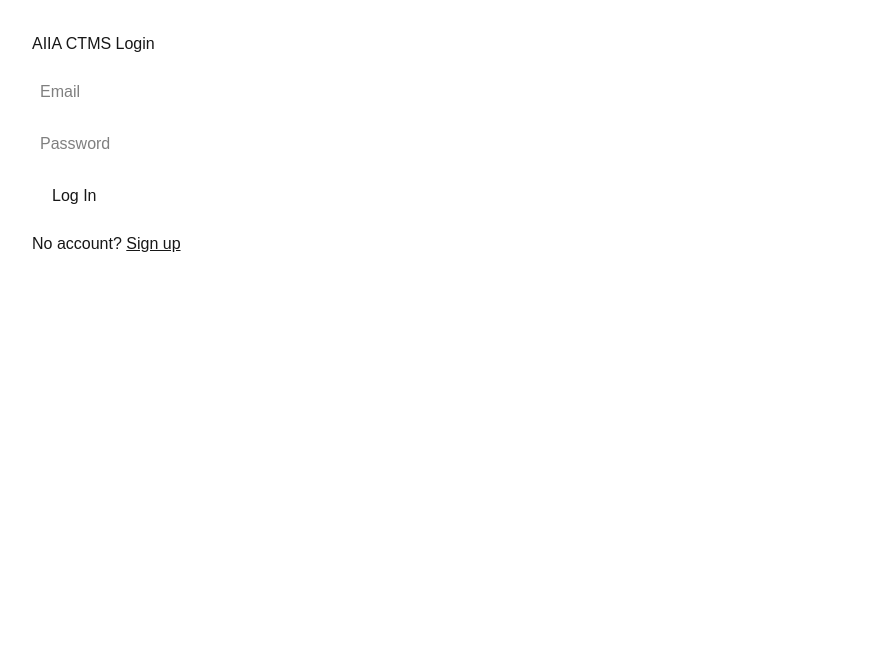
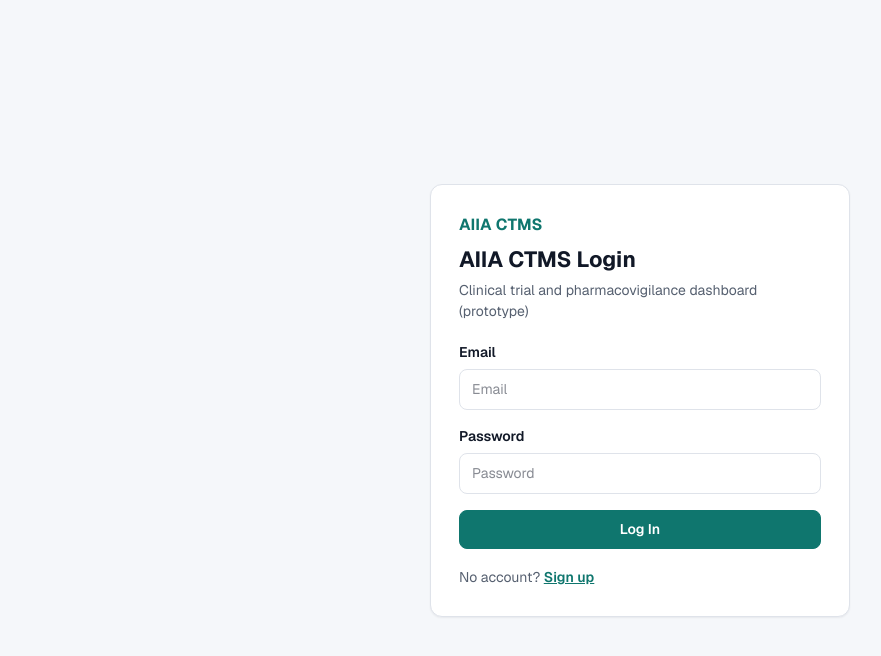
Before and after one commit to kalyan-2006-prog/SIH26046-DEV-RUSH-, a Next.js app in the folder devrush-ctms/: page /login in a window 1280 px wide. Shown: the top 656 px of the page, without its empty margins (0-881 px from the left). Built offline with nearby package versions, Linux system fonts and the light colour scheme; no server answers.

Commit message:
UI redesign: login page

```diff
--- a/devrush-ctms/app/login/page.tsx
+++ b/devrush-ctms/app/login/page.tsx
@@ -37,20 +37,37 @@
     }
   };
 
-  if (checking) return <div style={{ padding: "2rem" }}>Loading...</div>;
+  if (checking) {
+    return (
+      <div className="ui" style={{ display: "grid", placeItems: "center" }}>
+        <p className="muted">Loading...</p>
+      </div>
+    );
+  }
 
   return (
-    <div style={{ padding: "2rem", maxWidth: "400px" }}>
-      <h1>AIIA CTMS Login</h1>
-      <div style={{ marginTop: "1rem" }}>
+    <div className="ui" style={{ display: "grid", placeItems: "center", padding: 24 }}>
+      <div className="card" style={{ width: "100%", maxWidth: 420, padding: 28 }}>
+        <div className="ui-brand" style={{ marginBottom: 6 }}>AIIA CTMS</div>
+        <h1 style={{ fontSize: 22, fontWeight: 700 }}>AIIA CTMS Login</h1>
+        <p className="muted" style={{ margin: "4px 0 20px", fontSize: 14 }}>
+          Clinical trial and pharmacovigilance dashboard (prototype)
+        </p>
+
+        <div className="field">
+          <label className="field-label">Email</label>
           <input
+            className="input"
             type="email"
             placeholder="Email"
             value={email}
             onChange={(e) => setEmail(e.target.value)}
-          style={{ display: "block", width: "100%", padding: "0.5rem", marginBottom: "0.75rem", color: "#000" }}
           />
+        </div>
+        <div className="field">
+          <label className="field-label">Password</label>
           <input
+            className="input"
             type="password"
             placeholder="Password"
             value={password}
@@ -58,18 +75,40 @@
             onKeyDown={(e) => {
               if (e.key === "Enter") handleLogin();
             }}
-          style={{ display: "block", width: "100%", padding: "0.5rem", marginBottom: "0.75rem", color: "#000" }}
           />
+        </div>
+
         <button
+          className="btn btn-primary"
           onClick={handleLogin}
           disabled={submitting}
-          style={{ padding: "0.5rem 1.25rem", cursor: "pointer" }}
+          style={{ width: "100%", justifyContent: "center" }}
         >
           {submitting ? "Signing in..." : "Log In"}
         </button>
-        {error && <p style={{ color: "#c0392b", marginTop: "0.75rem" }}>{error}</p>}
-        <p style={{ marginTop: "1rem" }}>
-          No account? <a href="/signup" style={{ textDecoration: "underline" }}>Sign up</a>
+
+        {error && (
+          <p
+            style={{
+              marginTop: 14,
+              marginBottom: 0,
+              padding: "10px 14px",
+              borderRadius: 10,
+              background: "var(--ui-red-bg)",
+              color: "var(--ui-red-text)",
+              border: "1px solid var(--ui-red-border)",
+              fontSize: 14,
+            }}
+          >
+            {error}
+          </p>
+        )}
+
+        <p className="muted" style={{ marginTop: 18, marginBottom: 0, fontSize: 14 }}>
+          No account?{" "}
+          <a href="/signup" style={{ color: "var(--ui-brand)", fontWeight: 600, textDecoration: "underline" }}>
+            Sign up
+          </a>
         </p>
       </div>
     </div>
```
Lines whose indentation alone changed are shown as unchanged.
